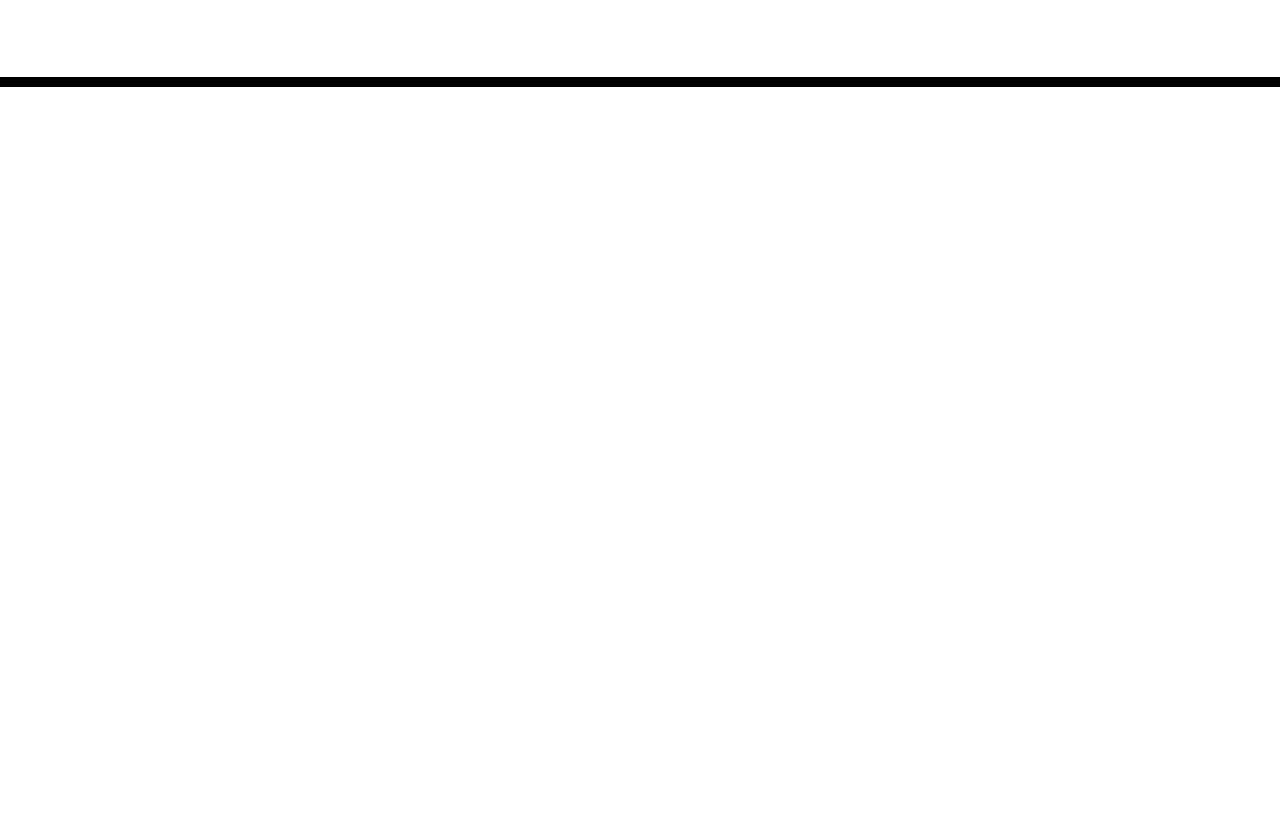
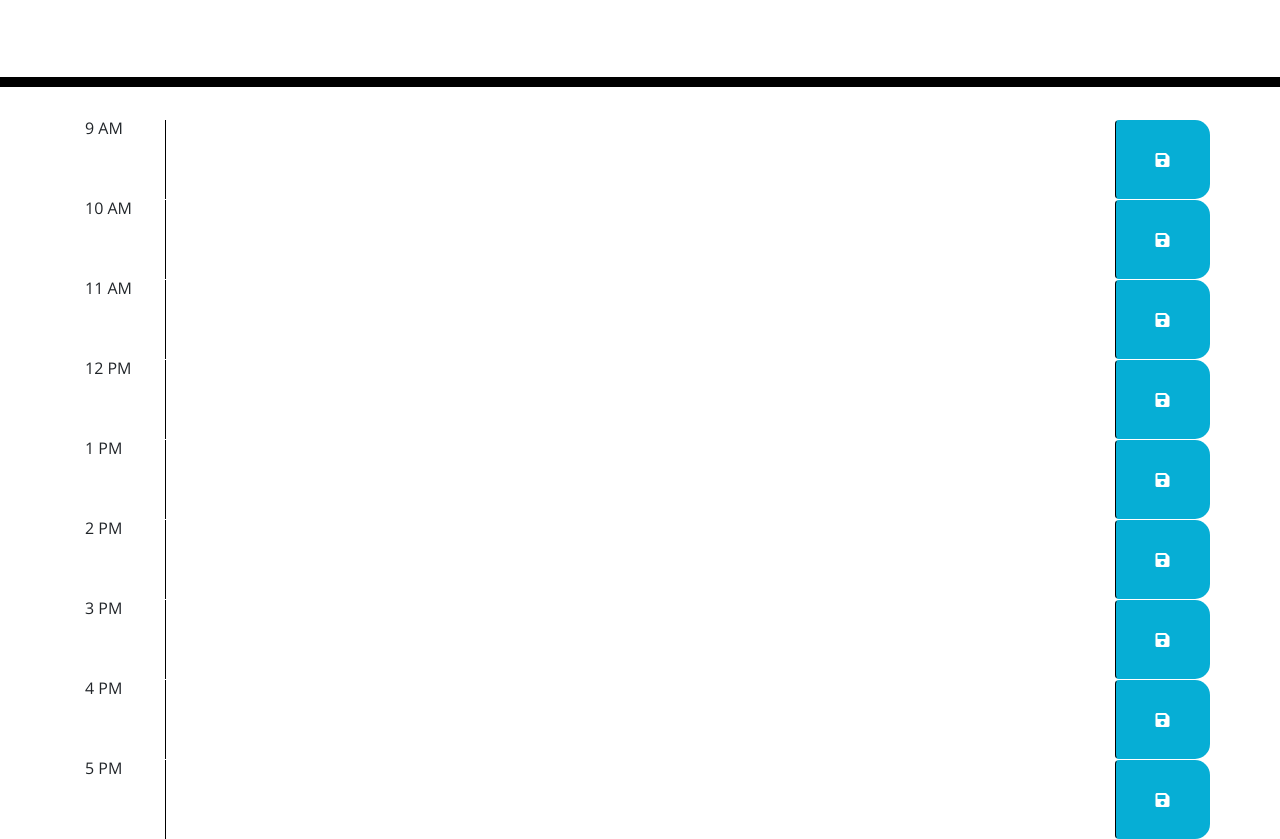
Before and after one commit to tmylesc/homework5, a plain HTML site: page index.html in a window 1280 px wide. Shown: the part 181-1020 px from the top of the page. Before the commit the page ends 800 px from the top, so only its background shows below. Drawn offline with nearby package versions, Linux system fonts and the light colour scheme.

Commit message:
added hour blocks to html

```diff
--- a/index.html
+++ b/index.html
@@ -29,7 +29,61 @@
       <p id="currentDay" class="lead"></p>
     </header>
     <div class="container">
-      <!-- Timeblocks go here -->
+
+      <div id="nineAM" class="row">
+        <div class="col-1 hourBlock">9 AM</div>
+        <textarea class="col-10 hourDetails"></textarea>
+        <button class="col-1 btn saveBtn"><i class="fas fa-save"></i></button>
+      </div>
+
+      <div id="tenAM" class="row">
+        <div class="col-1 hourBlock">10 AM</div>
+        <textarea class="col-10 hourDetails"></textarea>
+        <button class="col-1 btn saveBtn"><i class="fas fa-save"></i></button>
+      </div>
+
+      <div id="elevenAM" class="row">
+        <div class="col-1 hourBlock">11 AM</div>
+        <textarea class="col-10 hourDetails"></textarea>
+        <button class="col-1 btn saveBtn"><i class="fas fa-save"></i></button>
+      </div>
+
+      <div id="twelvePM" class="row">
+        <div class="col-1 hourBlock">12 PM</div>
+        <textarea class="col-10 hourDetails"></textarea>
+        <button class="col-1 btn saveBtn"><i class="fas fa-save"></i></button>
+      </div>
+
+      <div id="onePM" class="row">
+        <div class="col-1 hourBlock">1 PM</div>
+        <textarea class="col-10 hourDetails"></textarea>
+        <button class="col-1 btn saveBtn"><i class="fas fa-save"></i></button>
+      </div>
+
+      <div id="twoPM" class="row">
+        <div class="col-1 hourBlock">2 PM</div>
+        <textarea class="col-10 hourDetails"></textarea>
+        <button class="col-1 btn saveBtn"><i class="fas fa-save"></i></button>
+      </div>
+
+      <div id="threePM" class="row">
+        <div class="col-1 hourBlock">3 PM</div>
+        <textarea class="col-10 hourDetails"></textarea>
+        <button class="col-1 btn saveBtn"><i class="fas fa-save"></i></button>
+      </div>
+
+      <div id="fourPM" class="row">
+        <div class="col-1 hourBlock">4 PM</div>
+        <textarea class="col-10 hourDetails"></textarea>
+        <button class="col-1 btn saveBtn"><i class="fas fa-save"></i></button>
+      </div>
+
+      <div id="fivePM" class="row">
+        <div class="col-1 hourBlock">5 PM</div>
+        <textarea class="col-10 hourDetails"></textarea>
+        <button class="col-1 btn saveBtn"><i class="fas fa-save"></i></button>
+      </div>
+
     </div>
 
     <script src="https://code.jquery.com/jquery-3.4.1.min.js"></script>
```
